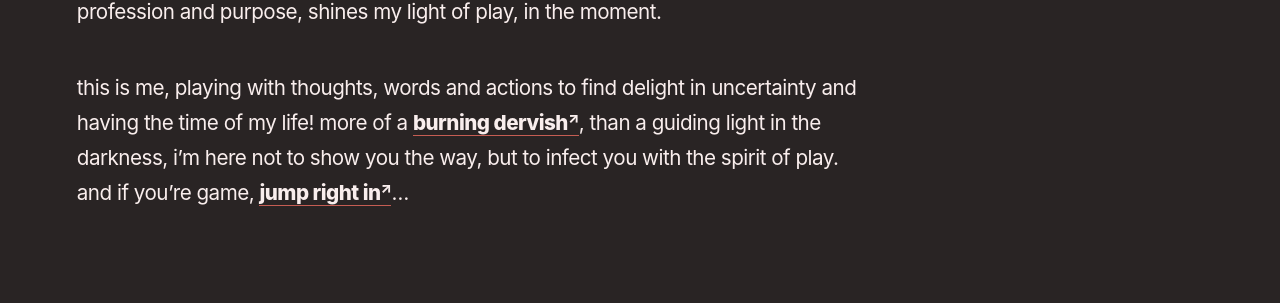
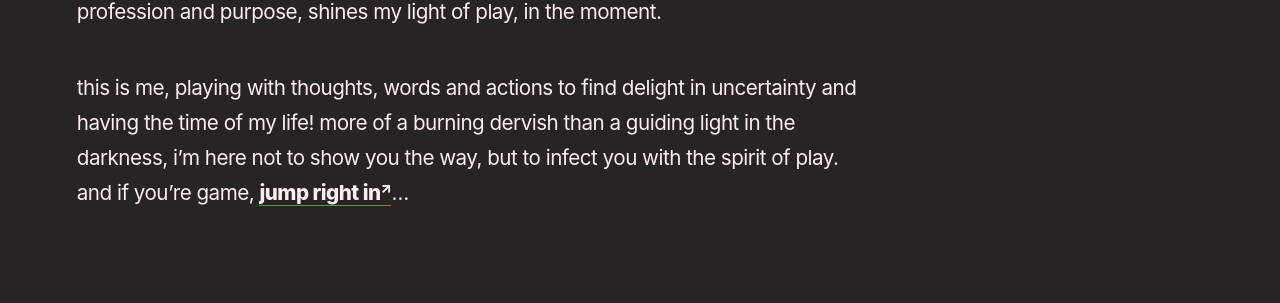
Before and after one commit to reddy2go/redgarden, a Jekyll site: the page built from _notes/about.md, in a window 1280 px wide. Shown: the part 1287-1590 px from the top of the page. Built offline with Jekyll 4.4.1, drawn with Linux system fonts in a browser that asks for light colours; some web fonts are replaced; Markdown is read by kramdown in place of the engine named in the settings; some of the changed lines change nothing that is shown.

Commit message:
auto commit

```diff
--- a/_notes/about.md
+++ b/_notes/about.md
@@ -13,4 +13,4 @@
 ### who am i?
 the usefulness of the bowl is in the emptiness. so in the emptiness of a life without profession and purpose, shines my light of play, in the moment.
 
-this is me, playing with thoughts, words and actions to find delight in uncertainty and having the time of my life! more of a [burning dervish](/who-the-fuck-is-reddy/), than a guiding light in the darkness, i’m here not to show you the way, but to infect you with the spirit of play. and if you're game, [jump right in](/playpals)...
+this is me, playing with thoughts, words and actions to find delight in uncertainty and having the time of my life! more of a burning dervish than a guiding light in the darkness, i’m here not to show you the way, but to infect you with the spirit of play. and if you're game, [jump right in](/playpals)...
```
